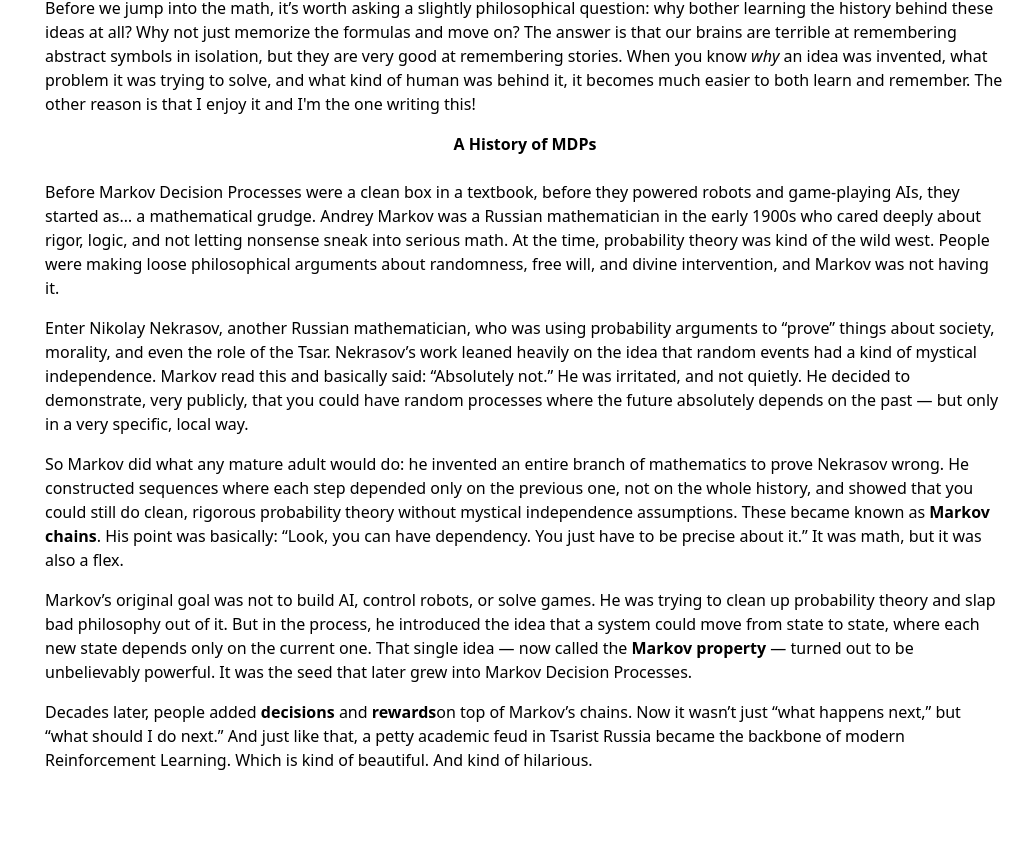
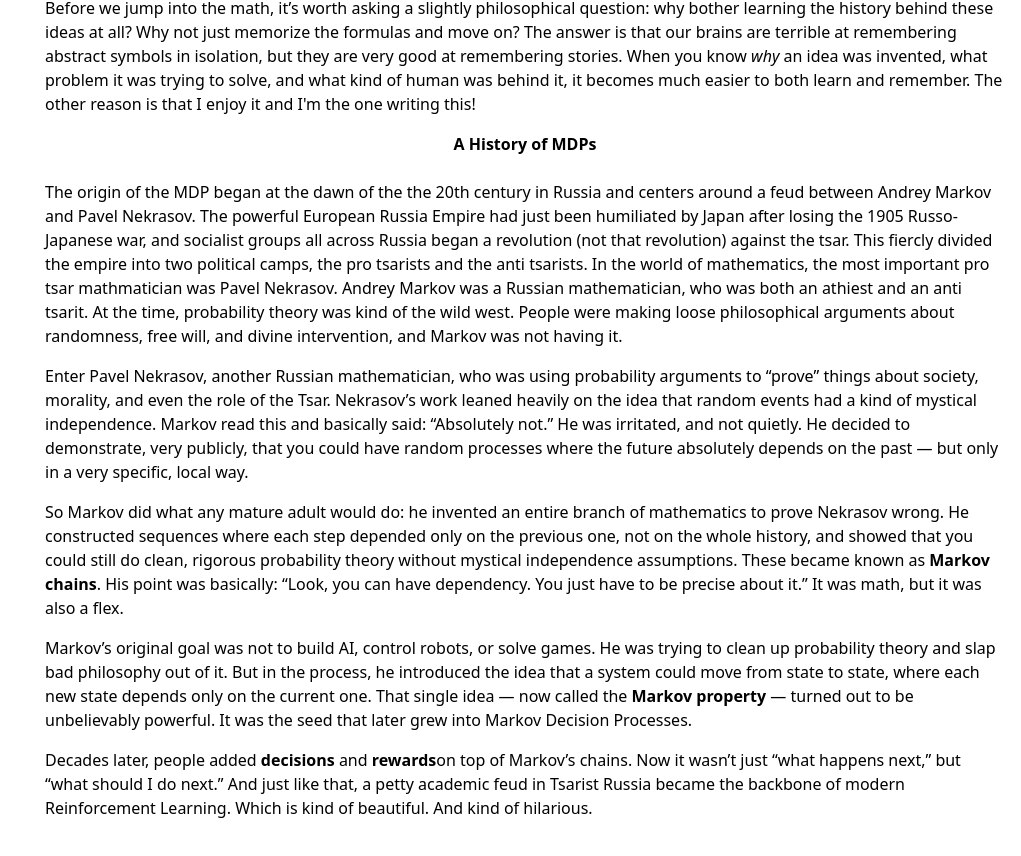
Before and after one commit to WilliamGiammona/learning-ai, a Next.js app: page /reinforcement-learning in a window 1280 px wide. Shown: the part 5511-6367 px from the top of the page, without its empty margins (259-1280 px from the left). Built offline with nearby package versions, Linux system fonts and the light colour scheme.

Commit message:
continuing introduction

```diff
--- a/app/reinforcement-learning/page.tsx
+++ b/app/reinforcement-learning/page.tsx
@@ -591,26 +591,31 @@ export default function ReinforcementLearningPage() {
                 A History of MDPs
               </strong>
               <br />
-              Before Markov Decision Processes were a clean box in a textbook,
-              before they powered robots and game-playing AIs, they started as…
-              a mathematical grudge. Andrey Markov was a Russian mathematician
-              in the early 1900s who cared deeply about rigor, logic, and not
-              letting nonsense sneak into serious math. At the time, probability
+              The origin of the MDP began at the dawn of the the 20th century in
+              Russia and centers around a feud between Andrey Markov and Pavel
+              Nekrasov. The powerful European Russia Empire had just been
+              humiliated by Japan after losing the 1905 Russo-Japanese war, and
+              socialist groups all across Russia began a revolution (not that
+              revolution) against the tsar. This fiercly divided the empire into
+              two political camps, the pro tsarists and the anti tsarists. In
+              the world of mathematics, the most important pro tsar mathmatician
+              was Pavel Nekrasov. Andrey Markov was a Russian mathematician, who
+              was both an athiest and an anti tsarit. At the time, probability
               theory was kind of the wild west. People were making loose
               philosophical arguments about randomness, free will, and divine
               intervention, and Markov was not having it.
             </p>
 
             <p className="mb-4">
-              Enter Nikolay Nekrasov, another Russian mathematician, who was
-              using probability arguments to “prove” things about society,
-              morality, and even the role of the Tsar. Nekrasov’s work leaned
-              heavily on the idea that random events had a kind of mystical
-              independence. Markov read this and basically said: “Absolutely
-              not.” He was irritated, and not quietly. He decided to
-              demonstrate, very publicly, that you could have random processes
-              where the future absolutely depends on the past — but only in a
-              very specific, local way.
+              Enter Pavel Nekrasov, another Russian mathematician, who was using
+              probability arguments to “prove” things about society, morality,
+              and even the role of the Tsar. Nekrasov’s work leaned heavily on
+              the idea that random events had a kind of mystical independence.
+              Markov read this and basically said: “Absolutely not.” He was
+              irritated, and not quietly. He decided to demonstrate, very
+              publicly, that you could have random processes where the future
+              absolutely depends on the past — but only in a very specific,
+              local way.
             </p>
 
             <p className="mb-4">
```
